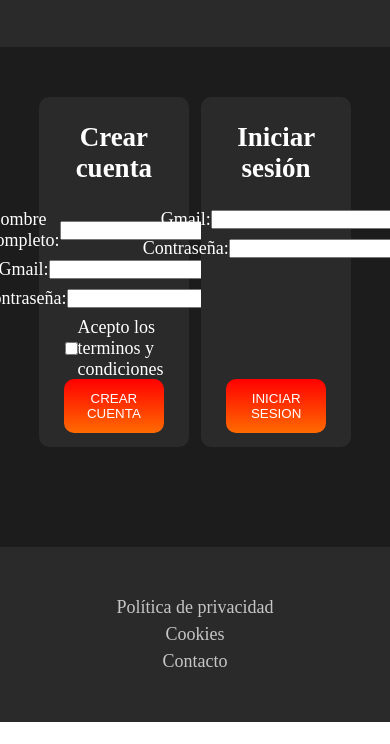
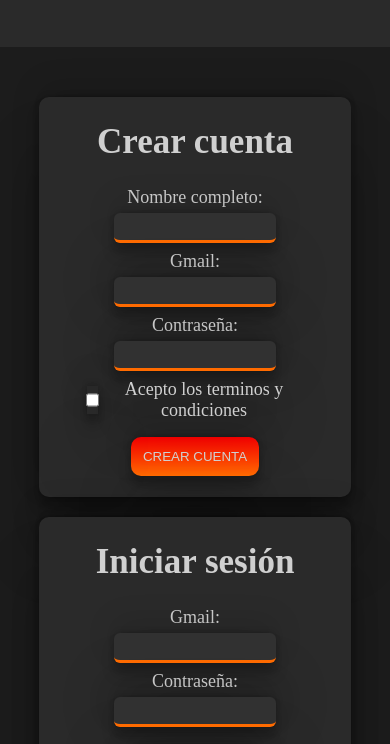
Before and after one commit to juanrabaro/proyecto-recuperacion, a website built with Parcel: page src/controlUsuario.html in a window 390 px wide. Shown: the part 96-840 px from the top of the page. Built offline with nearby package versions, Linux system fonts and the light colour scheme; a web font is replaced by a local one.

Commit message:
responsive control usuario listo

```diff
--- a/src/assets/sass/utilities/_variables.scss
+++ b/src/assets/sass/utilities/_variables.scss
@@ -3,3 +3,5 @@ $resaltado: rgb(42, 42, 42);
 $masResaltado: rgb(49, 49, 49);
 $degradado: linear-gradient(red, rgb(255, 107, 0));
 $blanco: rgb(208, 208, 208);
+$naranjaDegradado: rgb(255, 107, 0);
+$sombra: rgba(0, 0, 0, 0.25) 0px 54px 55px, rgba(0, 0, 0, 0.12) 0px -12px 30px, rgba(0, 0, 0, 0.12) 0px 4px 6px, rgba(0, 0, 0, 0.17) 0px 12px 13px, rgba(0, 0, 0, 0.09) 0px -3px 5px;
--- a/src/assets/sass/views/_controlUsuario.scss
+++ b/src/assets/sass/views/_controlUsuario.scss
@@ -5,58 +5,21 @@
     padding-bottom: 100px;
     padding-top: 50px;
     background-color: $main;
-    color: white;
+    color: $blanco;
     @include flex(row, space-between, center);
 
     .main-control-usuario__crear-cuenta {
         width: 48%;
-        height: 350px;
+        height: 380px;
         background-color: $resaltado;
         padding: 25px;
         border-radius: 10px;
+        box-shadow: $sombra;
 
         h1 {
             text-align: center;
             margin-bottom: 25px;
-        }
-        form {
-            @include flex(column, left, center);
-            margin-left: 50px;
-            margin-right: 50px;
-            gap: 8px;
-            height: 150px;
-
-            .terminos {
-                @include flex(row, space-around, center);
-            }
-            fieldset {
-                border: 0px;
-                width: 100%;
-                @include flex(row, space-between, center);
-            }
-        }
-        button {
-            display: block;
-            margin-left: auto;
-            margin-right: auto;
-            margin-top: 20px;
-            padding: 12px;
-            border: 0px;
-            border-radius: 10px;
-            background: $degradado;
-            color: white;
-        }
-    }
-    .main-control-usuario__iniciar-sesion {
-        width: 48%;
-        height: 350px;
-        background-color: $resaltado;
-        padding: 25px;
-        border-radius: 10px;
-
-        h1 {
-            text-align: center;
-            margin-bottom: 25px;
+            font-size: 35px;
         }
         form {
             @include flex(column, left, center);
@@ -69,18 +32,176 @@
                 border: 0px;
                 width: 100%;
                 @include flex(row, space-between, center);
+
+                input {
+                    background-color: $masResaltado;
+                    border: 0;
+                    border-bottom: 3px solid $naranjaDegradado;
+                    border-radius: 6px;
+                    height: 30px;
+                    box-shadow: $sombra;
+                }
+            }
+            .terminos {
+                @include flex(row, center, center);
+
+                label {
+                    width: 200px;
+                    text-align: center;
+                }
             }
         }
         button {
             display: block;
             margin-left: auto;
             margin-right: auto;
-            margin-top: 20px;
+            margin-top: 40px;
             padding: 12px;
             border: 0px;
             border-radius: 10px;
             background: $degradado;
-            color: white;
+            color: $blanco;
+            box-shadow: $sombra;
+        }
+    }
+    .main-control-usuario__iniciar-sesion {
+        width: 48%;
+        height: 380px;
+        background-color: $resaltado;
+        padding: 25px;
+        border-radius: 10px;
+        box-shadow: $sombra;
+
+        h1 {
+            text-align: center;
+            margin-bottom: 25px;
+            font-size: 35px;
+        }
+        form {
+            @include flex(column, left, center);
+            margin-left: 50px;
+            margin-right: 50px;
+            gap: 8px;
+            height: 100px;
+
+            fieldset {
+                border: 0px;
+                width: 100%;
+                @include flex(row, space-between, center);
+
+                input {
+                    background-color: $masResaltado;
+                    border: 0;
+                    border-bottom: 3px solid $naranjaDegradado;
+                    border-radius: 6px;
+                    height: 30px;
+                    box-shadow: $sombra;
+                }
+            }
+        }
+        button {
+            display: block;
+            margin-left: auto;
+            margin-right: auto;
+            margin-top: 0;
+            padding: 12px;
+            border: 0px;
+            border-radius: 10px;
+            background: $degradado;
+            color: $blanco;
+            box-shadow: $sombra;
         }
     }
 }
+
+@media screen and (max-width: 1050px) {
+    .main-control-usuario {
+        @include flex(column, center, center);
+        gap: 20px;
+
+        .main-control-usuario__crear-cuenta {
+            width: 100%;
+
+            form {
+                padding-left: 20%;
+                padding-right: 20%;
+            }
+        }
+        .main-control-usuario__iniciar-sesion {
+            width: 100%;
+            height: 280px;
+
+            form {
+                padding-left: 20%;
+                padding-right: 20%;
+            }
+        }
+    }
+}
+
+@media screen and (max-width: 800px) {
+    .main-control-usuario .main-control-usuario__crear-cuenta form {
+        padding-left: 10%;
+        padding-right: 10%;
+    }
+    .main-control-usuario .main-control-usuario__iniciar-sesion form {
+        padding-left: 10%;
+        padding-right: 10%;
+    }
+}
+
+@media screen and (max-width: 700px) {
+    .main-control-usuario .main-control-usuario__crear-cuenta form {
+        padding-left: 5%;
+        padding-right: 5%;
+    }
+    .main-control-usuario .main-control-usuario__iniciar-sesion form {
+        padding-left: 5%;
+        padding-right: 5%;
+    }
+}
+
+@media screen and (max-width: 550px) {
+    .main-control-usuario .main-control-usuario__crear-cuenta form {
+        padding-left: 0;
+        padding-right: 0;
+    }
+    .main-control-usuario .main-control-usuario__iniciar-sesion form {
+        padding-left: 0;
+        padding-right: 0;
+    }
+}
+
+@media screen and (max-width: 500px) {
+    .main-control-usuario .main-control-usuario__crear-cuenta form fieldset {
+        @include flex(column, center, center);
+        gap: 5px;
+
+        .input-texto {
+            width: 100%;
+        }
+    }
+
+    .main-control-usuario .main-control-usuario__crear-cuenta {
+        height: 400px;
+
+        button {
+            margin-top: 100px;
+        }
+    }
+    .main-control-usuario .main-control-usuario__iniciar-sesion form fieldset {
+        @include flex(column, center, center);
+        gap: 5px;
+
+        input {
+            width: 100%;
+        }
+    }
+    .main-control-usuario .main-control-usuario__iniciar-sesion {
+        height: 300px;
+
+        button {
+            margin-top: 40px;
+        }
+    }
+}
--- a/src/assets/sass/views/_cuenta.scss
+++ b/src/assets/sass/views/_cuenta.scss
@@ -34,3 +34,7 @@
         }
     }
 }
+
+@media screen and (max-width: 660px) {
+
+}
--- a/src/controlUsuario.html
+++ b/src/controlUsuario.html
@@ -20,9 +20,9 @@
                 <input type="checkbox" id="boton" class="enlaces__input">
                 <ul class="enlaces__ul">
                     <li><a href="/src/index.html">Home</a></li>
-                    <li><a href="/src/bibliotecaRutinas.html" class="enlaces__resaltado-home">Rutinas</a></li>
+                    <li><a href="/src/bibliotecaRutinas.html">Rutinas</a></li>
                     <li><a href="/src/progreso.html">Progreso</a></li>
-                    <li><a href="/src/controlUsuario.html">Cuenta</a></li>
+                    <li><a href="/src/controlUsuario.html" class="enlaces__resaltado-home">Cuenta</a></li>
                 </ul>
             </nav>
         </section>
@@ -33,15 +33,15 @@
             <form>
                 <fieldset>
                     <label for="nombre-completo">Nombre completo:</label>
-                    <input id="nombre-completo" type="text">
+                    <input id="nombre-completo" type="text" class="input-texto">
                 </fieldset>
                 <fieldset>
                     <label for="gmail">Gmail:</label>
-                    <input id="gmail" type="text">
+                    <input id="gmail" type="text" class="input-texto">
                 </fieldset>
                 <fieldset>
                     <label for="password">Contraseña:</label>
-                    <input id="password" type="text">
+                    <input id="password" type="text" class="input-texto">
                 </fieldset>
                 <fieldset class="terminos">
                     <input id="terminos" type="checkbox">
```
Also changed, not shown: src/cuenta.html (+2 -2 lines), dist/controlUsuario.html, 2 other files.
